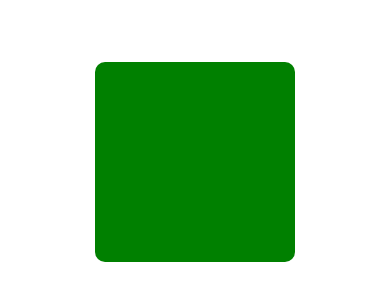
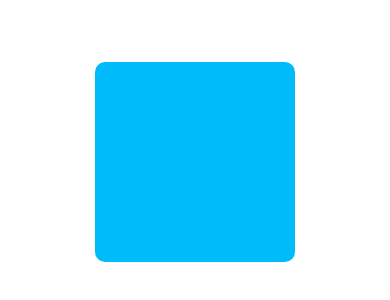
Before and after one commit to awais882s/MyFirstApp, a React Native app: screen / in a window 390 px wide. Shown: the part 260-560 px from the top of the page. Built offline with nearby package versions, Linux system fonts and the light colour scheme.

Commit message:
Update Home.js

```diff
--- a/src/screens/dashboard/Home.js
+++ b/src/screens/dashboard/Home.js
@@ -24,7 +24,7 @@ const styles = StyleSheet.create({
     box: {
         width: 200,
         height: 200,
-        backgroundColor: "green",
+        backgroundColor: "#00bbf9",
         borderRadius: 10
     }
 })
```
